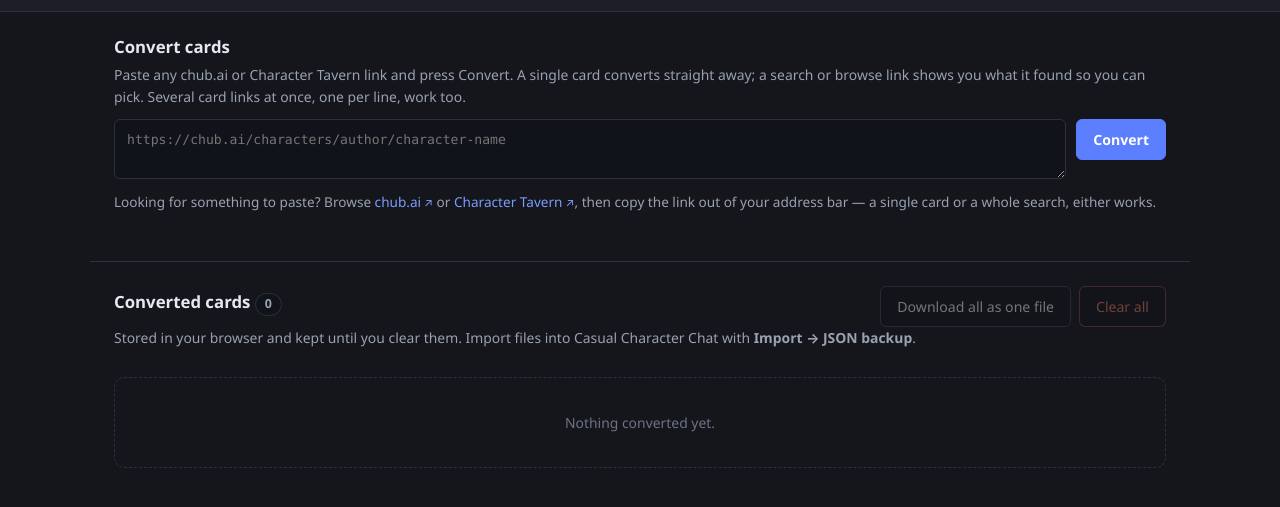
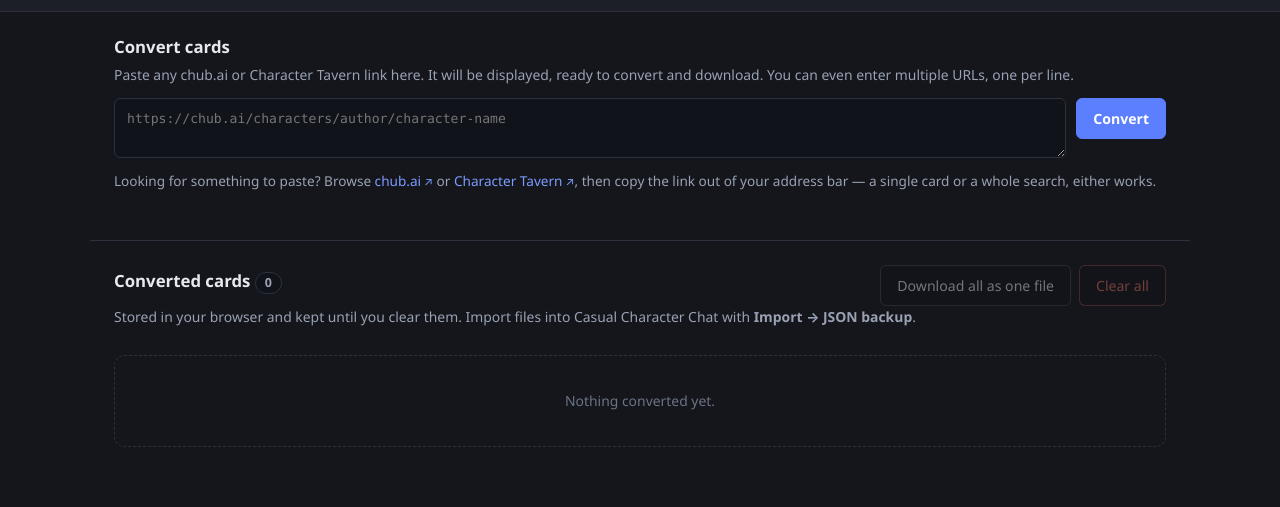
Before and after one commit to MyDeep455/roleplay-card-converter, a website with bundled scripts: page index.html in a window 1280 px wide. Shown: the part 69-576 px from the top of the page. Built offline with nearby package versions, Linux system fonts and the light colour scheme; no server answers; files whose address does not match are found by name.

Commit message:
Update index.html

```diff
--- a/index.html
+++ b/index.html
@@ -29,9 +29,7 @@
 
   <section class="panel">
     <h2>Convert cards</h2>
-    <p class="hint">Paste any chub.ai or Character Tavern link and press Convert. A single card converts
-      straight away; a search or browse link shows you what it found so you can pick. Several card links
-      at once, one per line, work too.</p>
+    <p class="hint">Paste any chub.ai or Character Tavern link here. It will be displayed, ready to convert and download. You can even enter multiple URLs, one per line.</p>
 
     <div class="row">
       <textarea id="url-input" rows="2" spellcheck="false"
```
